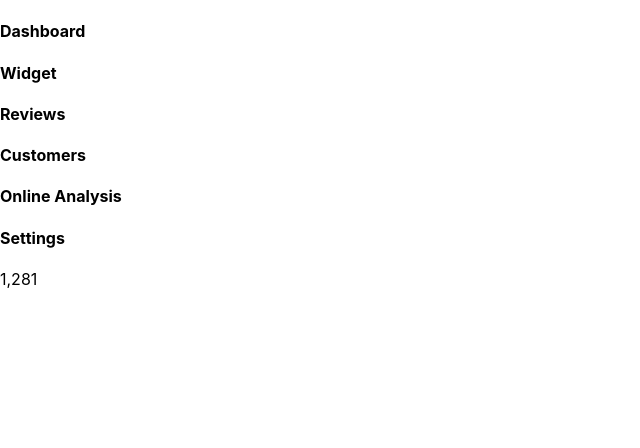
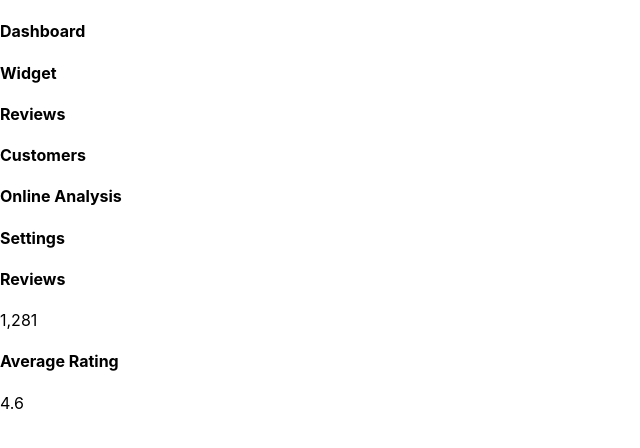
Before and after one commit to ryanshipley/dashboard, a React (Create React App) app: page / in a window 1280 px wide. Shown: the top 448 px of the page, without its empty margins (0-640 px from the left). Built offline with nearby package versions, Linux system fonts and the light colour scheme.

Commit message:
renders average rating

```diff
--- a/src/App.js
+++ b/src/App.js
@@ -2,12 +2,14 @@ import logo from './logo.svg';
 import './App.css';
 import Sidebar from "./components/sidebar";
 import Reviews from "./components/reviews";
+import Rating from "./components/average-rating";
 
 function App() {
   return (
     <div>
       <Sidebar/>
       <Reviews/>
+      <Rating/>
     </div>
   );
 }
--- a/src/components/average-rating.js
+++ b/src/components/average-rating.js
@@ -0,0 +1,10 @@
+function Rating(){
+    return(
+        <div>
+            <h4>Average Rating</h4>
+            4.6
+        </div>
+    );
+};
+
+export default Rating;
--- a/src/components/reviews.js
+++ b/src/components/reviews.js
@@ -1,6 +1,7 @@
 function Reviews(){
     return(
         <div>
+            <h4>Reviews</h4>
             1,281
         </div>
     );
```
